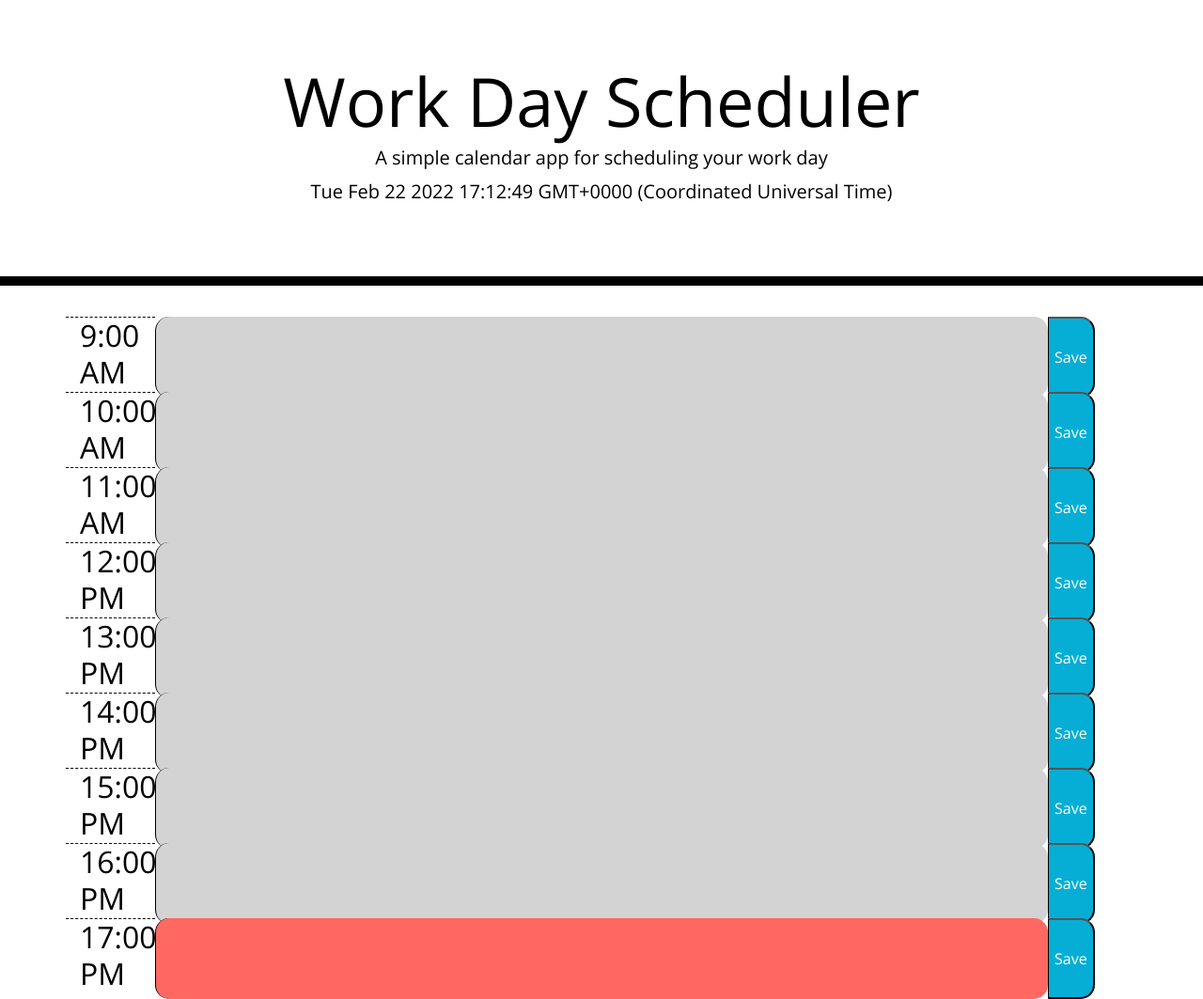
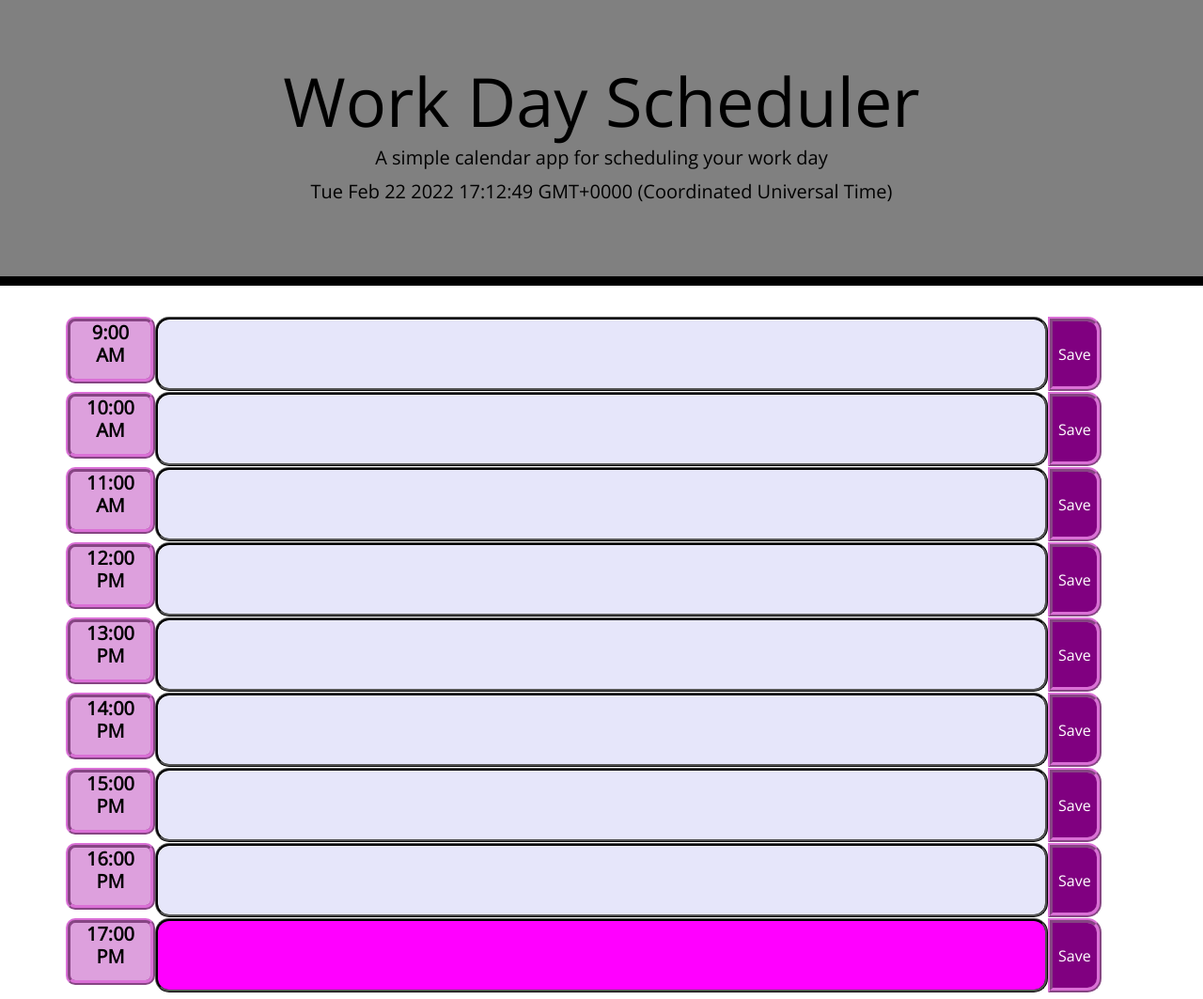
Before and after one commit to dogmom3/scheduler, a plain HTML site: page index.html in a window 1280 px wide. Shown: the whole page at 94% size. Drawn offline with nearby package versions, Linux system fonts and the light colour scheme.

Commit message:
update style

```diff
--- a/assets/css/style.css
+++ b/assets/css/style.css
@@ -6,28 +6,22 @@ body {
 
 textarea{
   background: transparent;
-  border: none;
+  border: ridge;
+  border-radius: 15px;
   resize: none;
-  color: #000000;
-  border-left: 1px solid black;
+  white-space: pre-wrap;
+  text-align: center;
+  border-color: black;
   padding: 10px;
+  font-size: 20px;
 }
 
 .jumbotron {
   text-align: center;
-  background-color: transparent;
+  background-color: grey;
   color: black;
   border-radius: 0;
   border-bottom: 10px solid black;
-}
-
-.description{
-  white-space: pre-wrap;
-}
-
-.time-block{
-  text-align: center;
-  border-radius: 15px;
 }
 
 .row {
@@ -37,23 +31,31 @@ textarea{
 }
 
 .hour {
-  background-color: #ffffff;
-  color: #000000;
-  border-top: 1px dashed #000000;
+  background-color: plum;
+  color: black;
+  font-weight: bold;
+  border-style: ridge;
+  border-color: orchid;
+  border-width: 5px;
+  border-radius: 10px;
+  font-size: 20px;
+  display: flex;
+  justify-content: center;
+  text-align: center;
 }
 
 .past {
-  background-color: #d3d3d3;
+  background-color: lavender;
   color: black;
 }
 
 .present {
-  background-color: #ff6961;
+  background-color: magenta;
   color: black;
 }
 
 .future {
-  background-color: #77dd77;
+  background-color: lightcyan;
   color:black;
 }
 
@@ -61,11 +63,14 @@ textarea{
   border-left: 1px solid black;
   border-top-right-radius: 15px;
   border-bottom-right-radius: 15px;
-  background-color: #06AED5;
+  border-style: ridge;
+  border-width: 5px;
+  border-color: orchid;
+  background-color: purple;
   color: white;
 }
 
-.saveBtn i:hover {
+.saveBtn:hover {
   font-size: 20px;
   transition: all .3s ease-in-out;
 }
--- a/assets/js/script.js
+++ b/assets/js/script.js
@@ -1,7 +1,6 @@
 var currentDay = $('#current-day');
 var timeBlock = $('.time-block');
 var saveBtn = $('.saveBtn');
-
 var timeNow = new Date();
 currentDay.text(timeNow)
 let hours = timeNow.getHours();
@@ -30,8 +29,7 @@ $('textarea').each(function () {
 
 $('.saveBtn').click(function () {
     console.log($(this).siblings('textarea').attr('id'))
-    console.log( $(this).siblings('.description').val())
-
-    localStorage.setItem($(this).siblings('textarea').attr('id'), $(this).siblings('.description').val());
+    console.log( $(this).siblings('.time-block').val())
+    localStorage.setItem($(this).siblings('textarea').attr('id'), $(this).siblings('.time-block').val());
     console.log('clicked');
 });
--- a/index.html
+++ b/index.html
@@ -22,47 +22,47 @@
   <div class="container">
     <div class='row'>
       <h2 class='col-1 hour' >9:00 AM</h2>
-      <textarea class='col-10 time-block description'id='9' ></textarea>
+      <textarea class='col-10 time-block' id='9' ></textarea>
       <button class="saveBtn">Save</button>
     </div>
     <div class='row'>
       <h2 class='col-1 hour'>10:00 AM</h2>
-      <textarea class='col-10 time-block description' id="10"></textarea>
+      <textarea class='col-10 time-block' id="10"></textarea>
       <button class="saveBtn">Save</button>
     </div>
     <div class='row'>
       <h2 class='col-1 hour' >11:00 AM</h2>
-      <textarea class='col-10 time-block description' id="11"></textarea>
+      <textarea class='col-10 time-block' id="11"></textarea>
       <button class="saveBtn">Save</button>
     </div>
     <div class='row'>
       <h2 class='col-1 hour' >12:00 PM</h2>
-      <textarea class='col-10 time-block description' id="12"></textarea>
+      <textarea class='col-10 time-block' id="12"></textarea>
       <button class="saveBtn">Save</button>
     </div>
     <div class='row'>
       <h2 class='col-1 hour'>13:00 PM</h2>
-      <textarea class='col-10 time-block description' id="13" ></textarea>
+      <textarea class='col-10 time-block' id="13" ></textarea>
       <button class="saveBtn">Save</button>
     </div>
     <div class='row'>
       <h2 class='col-1 hour'>14:00 PM</h2>
-      <textarea class='col-10 time-block description' id="14" ></textarea>
+      <textarea class='col-10 time-block' id="14" ></textarea>
       <button class="saveBtn">Save</button>
     </div>
     <div class='row'>
       <h2 class='col-1 hour'>15:00 PM</h2>
-      <textarea class='col-10 time-block description' id="15" ></textarea>
+      <textarea class='col-10 time-block' id="15" ></textarea>
       <button class="saveBtn">Save</button>
     </div>
     <div class='row'>
       <h2 class='col-1 hour' >16:00 PM</h2>
-      <textarea class='col-10 time-block description' id="16" ></textarea>
+      <textarea class='col-10 time-block' id="16" ></textarea>
       <button class="saveBtn">Save</button>
     </div>
     <div class='row'>
       <h2 class='col-1 hour' >17:00 PM</h2>
-      <textarea class='col-10 time-block description' id="17" ></textarea>
+      <textarea class='col-10 time-block' id="17" ></textarea>
       <button class="saveBtn">Save</button>
     </div>
   </div>
```
Also changed, not shown: images/pawprints.jpg (added), images/scheduler.png.
